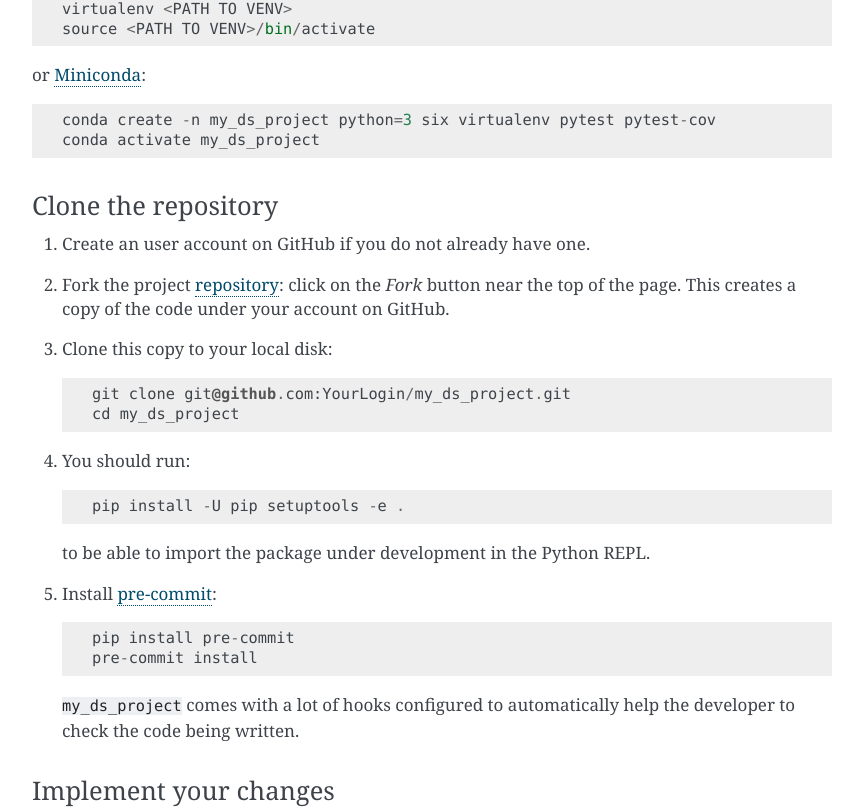
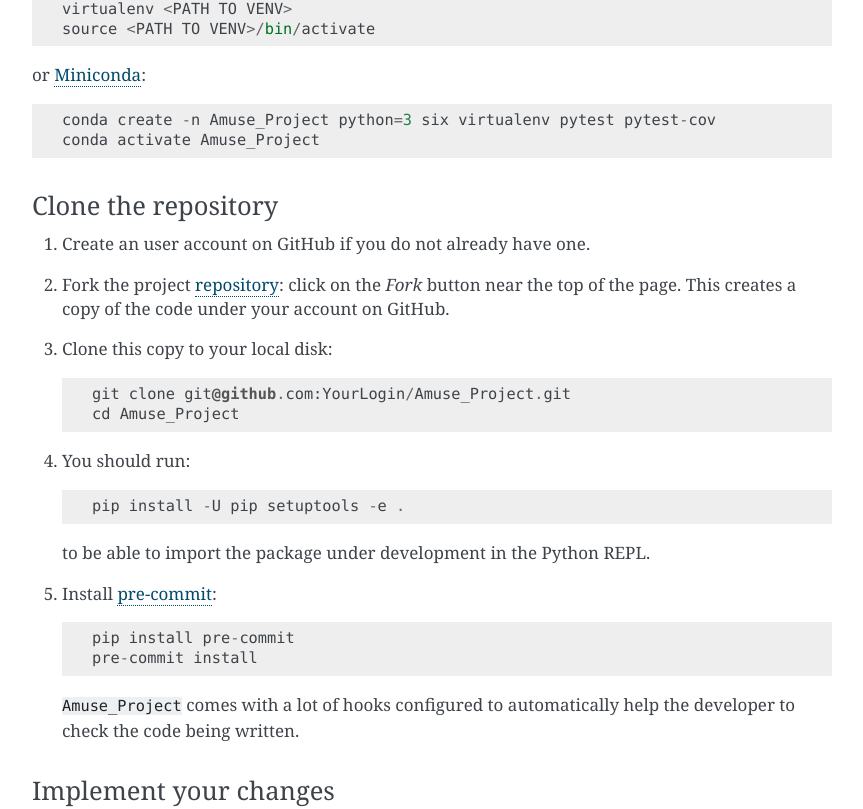
Before and after one commit to BumblerInteraktive/Amuse_Project, a Sphinx documentation site: the page built from docs/contributing.md, in a window 1280 px wide and 1400 px high, scrolled down 1423 px. Shown: the part 149-958 px from the top of the window, without its empty margins (338-1201 px from the left). Built offline with Sphinx 7.4.7, drawn with Linux system fonts in a browser that asks for light colours; pages that are not in the unit, such as notebooks, are missing from menus; the version number is read from the project's files by our own code; some of the changed text lies outside the part shown.

Commit message:
Changed references to my_ds_project to Amuse_Project

````diff
--- a/CONTRIBUTING.md
+++ b/CONTRIBUTING.md
@@ -27,7 +27,7 @@
 
 # Contributing
 
-Welcome to `my_ds_project` contributor's guide.
+Welcome to `Amuse_Project` contributor's guide.
 
 This document focuses on getting any potential contributor familiarized with
 the development processes, but [other kinds of contributions] are also appreciated.
@@ -43,7 +43,7 @@
 
 ## Issue Reports
 
-If you experience bugs or general issues with `my_ds_project`, please have a look
+If you experience bugs or general issues with `Amuse_Project`, please have a look
 on the [issue tracker].
 If you don't see anything useful there, please feel free to fire an issue report.
 
@@ -61,10 +61,10 @@
 
 ## Documentation Improvements
 
-You can help improve `my_ds_project` docs by making them more readable and coherent, or
+You can help improve `Amuse_Project` docs by making them more readable and coherent, or
 by adding missing information and correcting mistakes.
 
-`my_ds_project` documentation uses [Sphinx] as its main documentation compiler.
+`Amuse_Project` documentation uses [Sphinx] as its main documentation compiler.
 This means that the docs are kept in the same repository as the project code, and
 that any documentation update is done in the same way was a code contribution.
 
@@ -77,7 +77,7 @@
 
    :::{tip}
       Please notice that the [GitHub web interface] provides a quick way of
-      propose changes in `my_ds_project`'s files. While this mechanism can
+      propose changes in `Amuse_Project`'s files. While this mechanism can
       be tricky for normal code contributions, it works perfectly fine for
       contributing to the docs, and can be quite handy.
 
@@ -134,8 +134,8 @@
 or [Miniconda]:
 
 ```
-conda create -n my_ds_project python=3 six virtualenv pytest pytest-cov
-conda activate my_ds_project
+conda create -n Amuse_Project python=3 six virtualenv pytest pytest-cov
+conda activate Amuse_Project
 ```
 
 ### Clone the repository
@@ -148,8 +148,8 @@
 3. Clone this copy to your local disk:
 
    ```
-   git clone git@github.com:YourLogin/my_ds_project.git
-   cd my_ds_project
+   git clone git@github.com:YourLogin/Amuse_Project.git
+   cd Amuse_Project
    ```
 
 4. You should run:
@@ -170,7 +170,7 @@
    pre-commit install
    ```
 
-   `my_ds_project` comes with a lot of hooks configured to automatically help the
+   `Amuse_Project` comes with a lot of hooks configured to automatically help the
    developer to check the code being written.
 
 ### Implement your changes
@@ -314,7 +314,7 @@
 
 If you are part of the group of maintainers and have correct user permissions
 on [PyPI], the following steps can be used to release a new version for
-`my_ds_project`:
+`Amuse_Project`:
 
 1. Make sure all unit tests are successful.
 2. Tag the current commit on the main branch with a release tag, e.g., `v1.2.3`.
@@ -367,5 +367,5 @@
 ```{todo} Please review and change the following definitions:
 ```
 
-[repository]: https://github.com/<USERNAME>/my_ds_project
-[issue tracker]: https://github.com/<USERNAME>/my_ds_project/issues
+[repository]: https://github.com/<USERNAME>/Amuse_Project
+[issue tracker]: https://github.com/<USERNAME>/Amuse_Project/issues
--- a/docs/conf.py
+++ b/docs/conf.py
@@ -34,7 +34,7 @@
     from sphinx import apidoc
 
 output_dir = os.path.join(__location__, "api")
-module_dir = os.path.join(__location__, "../src/my_ds_project")
+module_dir = os.path.join(__location__, "../src/Amuse_Project")
 try:
     shutil.rmtree(output_dir)
 except FileNotFoundError:
@@ -105,7 +105,7 @@
 master_doc = "index"
 
 # General information about the project.
-project = "my_ds_project"
+project = "Amuse_Project"
 copyright = "2023, BumblerInteraktive"
 
 # The version info for the project you're documenting, acts as replacement for
@@ -117,7 +117,7 @@
 # If you don’t need the separation provided between version and release,
 # just set them both to the same value.
 try:
-    from my_ds_project import __version__ as version
+    from Amuse_Project import __version__ as version
 except ImportError:
     version = ""
 
@@ -247,7 +247,7 @@
 # html_file_suffix = None
 
 # Output file base name for HTML help builder.
-htmlhelp_basename = "my_ds_project-doc"
+htmlhelp_basename = "Amuse_Project-doc"
 
 
 # -- Options for LaTeX output ------------------------------------------------
@@ -264,7 +264,7 @@
 # Grouping the document tree into LaTeX files. List of tuples
 # (source start file, target name, title, author, documentclass [howto/manual]).
 latex_documents = [
-    ("index", "user_guide.tex", "my_ds_project Documentation", "BumblerInteraktive", "manual")
+    ("index", "user_guide.tex", "Amuse_Project Documentation", "BumblerInteraktive", "manual")
 ]
 
 # The name of an image file (relative to this directory) to place at the top of
--- a/environment.yml
+++ b/environment.yml
@@ -1,4 +1,4 @@
-name: my_ds_project
+name: Amuse_Project
 channels:
   - defaults
   - conda-forge
@@ -38,7 +38,7 @@
   # - dask
   # - snakeviz
   - pip:
-     - -e .  # install git checkout of my_ds_project in editable mode
+     - -e .  # install git checkout of Amuse_Project in editable mode
      # add here only pip-packages that are not available in conda/conda-forge! E.g.:
      # - icecream
      # - jax
--- a/setup.py
+++ b/setup.py
@@ -1,5 +1,5 @@
 """
-    Setup file for my_ds_project.
+    Setup file for Amuse_Project.
     Use setup.cfg to configure your project.
 
     This file was generated with PyScaffold 4.5.
````
Also changed, not shown: README.md (+13 -13 lines), docs/index.md (+1 -1 lines), setup.cfg (+6 -6 lines), .isort.cfg, 4 other files.
